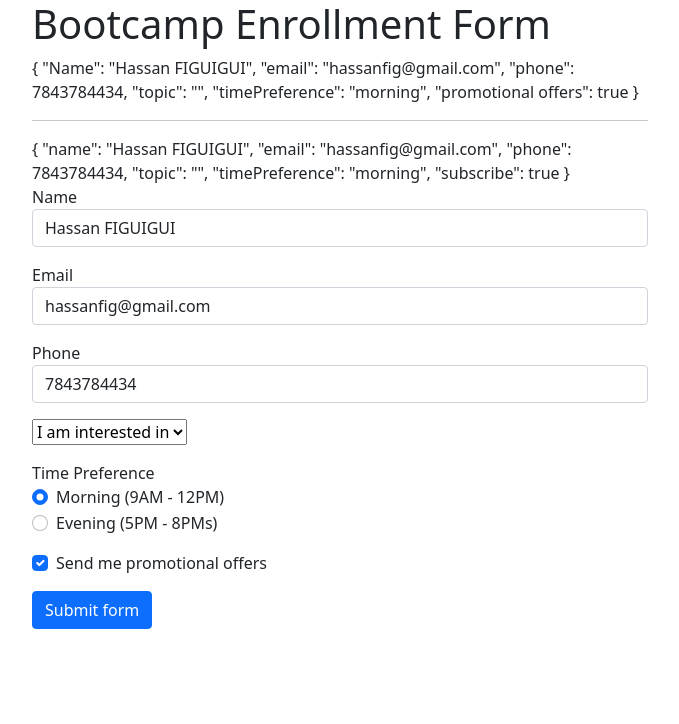
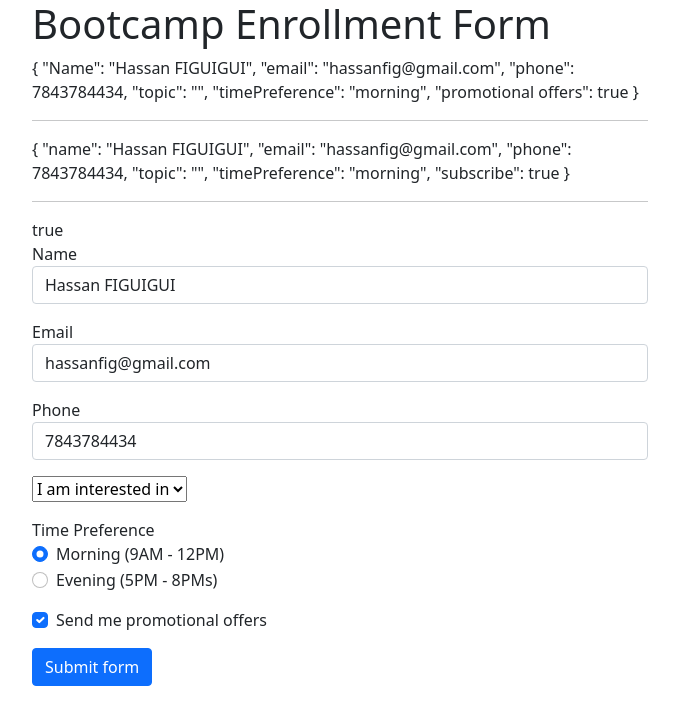
Before and after one commit to hassanfigui1/angular_forms, an Angular app in the folder angular_forms/: page / in a window 1280 px wide. Shown: the top 724 px of the page, without its empty margins (300-979 px from the left). Built offline with nearby package versions, Linux system fonts and the light colour scheme.

Commit message:
adding ngModel untouched

```diff
--- a/angular_forms/src/app/form-component/form-component.component.html
+++ b/angular_forms/src/app/form-component/form-component.component.html
@@ -4,9 +4,11 @@
         {{userForm.value| json}}
         <hr />
         {{userModel | json}}
+        <hr />
+        {{name.untouched}}
         <div class="form-group mb-3">
             <label>Name</label>
-            <input type="text" [(ngModel)]="userModel.name" name="Name" class="form-control">
+            <input type="text" [(ngModel)]="userModel.name" required #name="ngModel" name="Name" class="form-control">
         </div>
         <div class="form-group mb-3">
             <label>Email</label>
```
